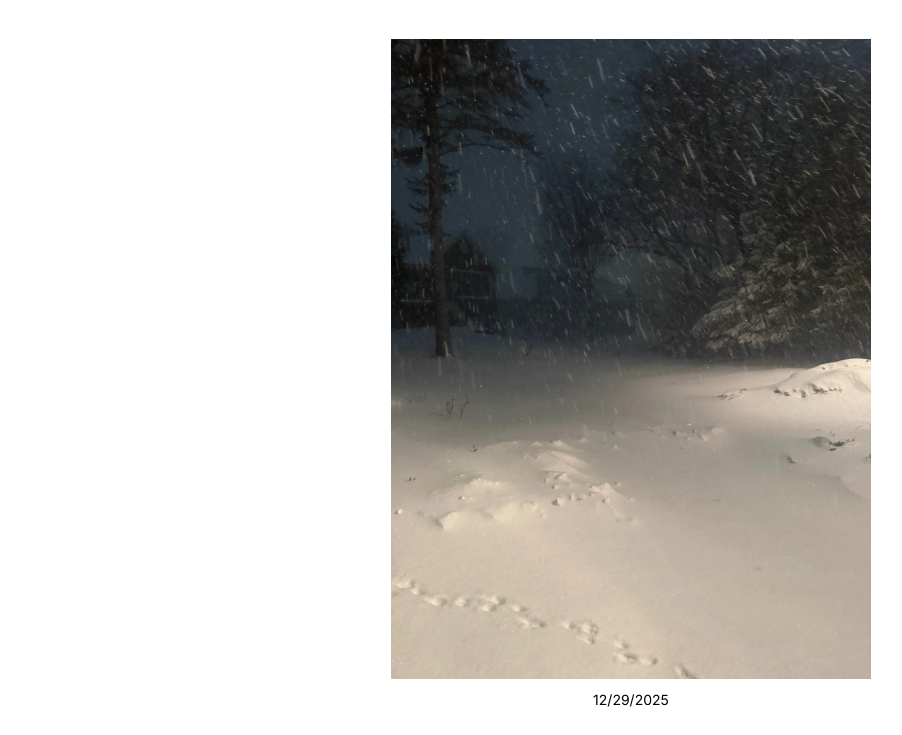
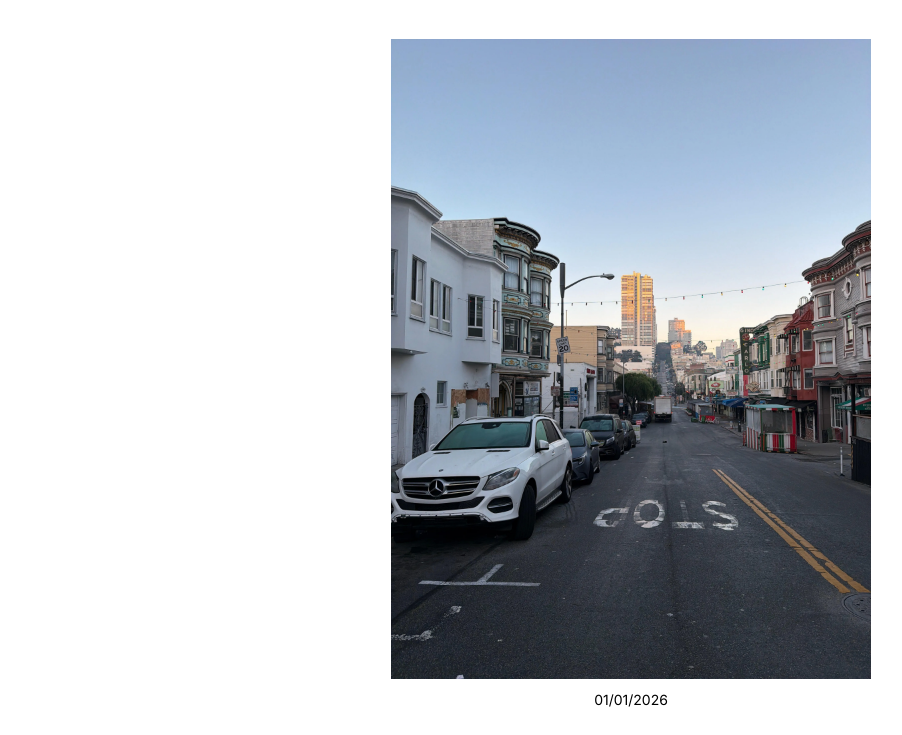
Before and after one commit to lucaspfeiffer/lucaspfeiffer.earth, a plain HTML site: page photos.html in a window 1280 px wide. Shown: the part 65-800 px from the top of the page, without its empty margins (9-911 px from the left). Drawn offline with Linux system fonts and the light colour scheme.

Commit message:
📸 Add 1 new photos from Nostr (2 files updated)
🤖 Auto-synced from Nostr account
🚀 Generated with Claude Code

Co-Authored-By: Claude <noreply@anthropic.com>

```diff
--- a/photos.html
+++ b/photos.html
@@ -147,6 +147,14 @@
     <script>
         // Sample photos data - replace with your actual photos
         const photos = [
+          {
+                    "id": "nostr-9ee402fd-0",
+                    "year": 2026,
+                    "month": 1,
+                    "image": "images/nostr-9ee402fd-0.webp",
+                    "title": "morning",
+                    "description": "morning"
+          },
           {
                     "id": "nostr-ce84f409-0",
                     "year": 2025,
```
Also changed, not shown: processed-photos.json (+11 -0 lines), images/nostr-9ee402fd-0.webp (added).
